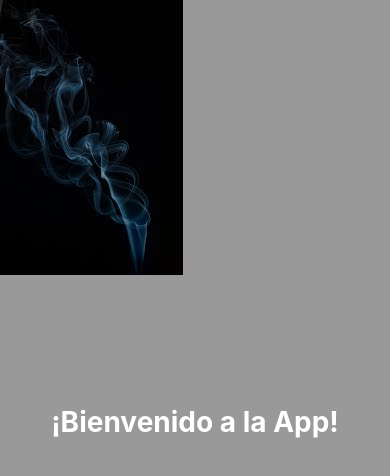
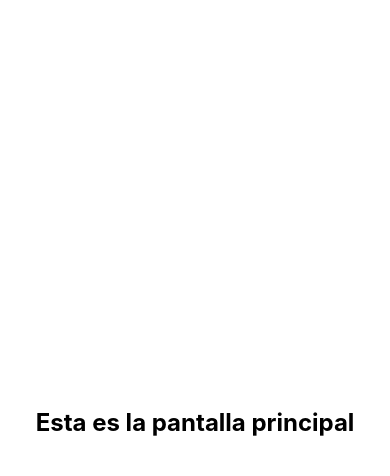
Before and after one commit to grsnpastrana/PM192, a React Native app in the folder my-blank/: screen / in a window 390 px wide. Shown: the top 476 px of the page. Built offline with nearby package versions, Linux system fonts and the light colour scheme.

Commit message:
splash-screen

```diff
--- a/my-blank/App.js
+++ b/my-blank/App.js
@@ -1,6 +1,6 @@
 /* Zone 1: Importaciones */
-import { ImageBackground, StyleSheet, Text, View, SafeAreaView} from 'react-native';
-import React from 'react';
+import { ImageBackground, StyleSheet, Text, View, SafeAreaView } from 'react-native';
+import React, { useState, useEffect } from 'react';
 
 const FondoBienvenida = () => {
   return (
@@ -18,9 +18,26 @@ const FondoBienvenida = () => {
 /* Zone 2: Main */
 
 export default function App() {
+  const [showSplash, setShowSplash] = useState(true);
+
+  useEffect(() => {
+    const timer = setTimeout(() => {
+      setShowSplash(false);  // Ocultar splash después de 3 segundos
+    }, 3000);
+
+    return () => clearTimeout(timer); // Limpiar timer al desmontar
+  }, []);
+
   return (
     <SafeAreaView style={styles.container}>
-      <FondoBienvenida />
+      {showSplash ? (
+        <FondoBienvenida />
+      ) : (
+        <View style={styles.mainContent}>
+          <Text style={styles.mainText}>Esta es la pantalla principal</Text>
+          {/* Aquí va el resto de la app después del splash */}
+        </View>
+      )}
     </SafeAreaView>
   );
 }
@@ -37,11 +54,20 @@ const styles = StyleSheet.create({
     flex: 1,
     justifyContent: 'center',
     alignItems: 'center',
-    backgroundColor: 'rgba(0,0,0,0.4)', // para oscurecer la imagen
+    backgroundColor: 'rgba(0,0,0,0.4)',
   },
   titulo: {
     fontSize: 28,
     color: 'white',
     fontWeight: 'bold',
+  },
+  mainContent: {
+    flex: 1,
+    justifyContent: 'center',
+    alignItems: 'center',
+  },
+  mainText: {
+    fontSize: 24,
+    fontWeight: 'bold',
   },
 });
--- a/my-blank/package.json
+++ b/my-blank/package.json
@@ -15,7 +15,8 @@
     "react-native": "0.79.2",
     "react-dom": "19.0.0",
     "react-native-web": "^0.20.0",
-    "@expo/metro-runtime": "~5.0.4"
+    "@expo/metro-runtime": "~5.0.4",
+    "expo-splash-screen": "~0.30.9"
   },
   "devDependencies": {
     "@babel/core": "^7.20.0"
```
Also changed, not shown: 1 other file (tests, documents, lock files or other folders).
